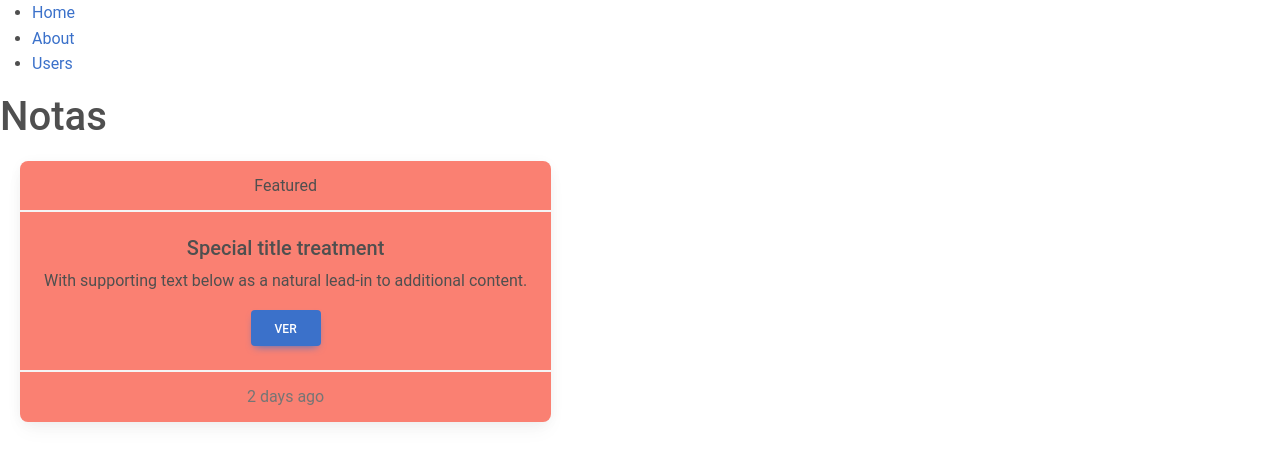
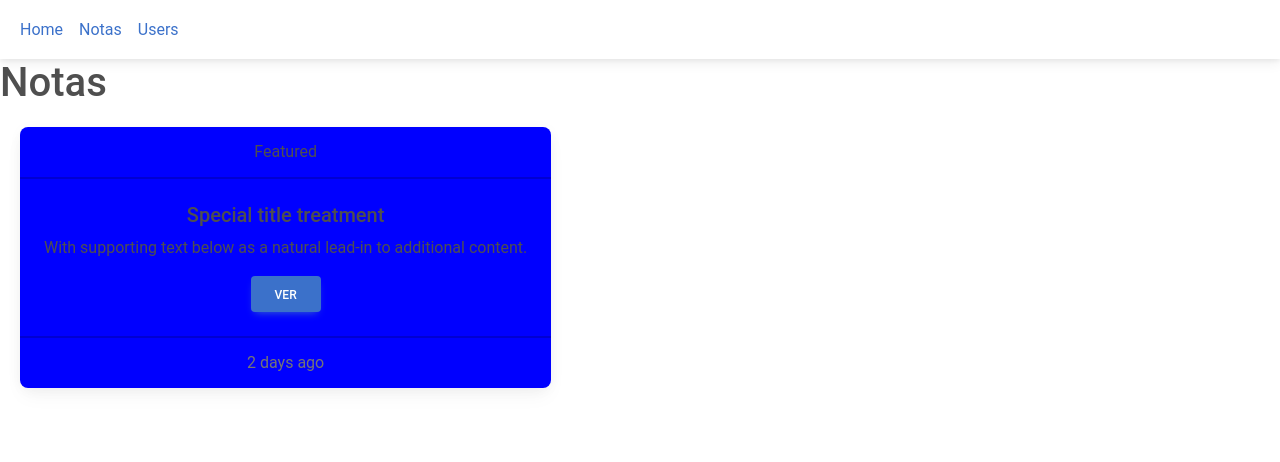
Before and after one commit to pedroluis1992/note, a React (Create React App) app: page /about in a window 1280 px wide. Shown: the top 462 px of the page. Built offline with nearby package versions, Linux system fonts and the light colour scheme.

Commit message:
Add navbar

```diff
--- a/src/App.tsx
+++ b/src/App.tsx
@@ -1,4 +1,4 @@
-import React from 'react';
+import React, { useState } from 'react';
 import './App.css';
 import {
   BrowserRouter as Router,
@@ -8,30 +8,45 @@ import { Routes, Route } from 'react-router-dom';
 import Task from './components/containers/task';
 import 'mdb-react-ui-kit/dist/css/mdb.min.css'
 import Theme from './components/theme/theme';
+import { MDBCollapse, MDBContainer, MDBIcon, MDBNavbar, MDBNavbarItem, MDBNavbarLink, MDBNavbarNav, MDBNavbarToggler } from 'mdb-react-ui-kit';
 function App() {
+  const [showBasic, setShowBasic] = useState(true);
+
   return (
     <Theme>
       <Router>
-        <div>
-          <nav>
-            <ul>
-              <li>
+        <MDBNavbar expand='lg' light bgColor='white'>
+          <MDBContainer fluid>
+            <MDBNavbarToggler
+              onClick={() => setShowBasic(!showBasic)}
+              aria-controls='navbarExample01'
+              aria-expanded='false'
+              aria-label='Toggle navigation'
+            >
+              <MDBIcon fas icon='bars' />
+            </MDBNavbarToggler>
+            <MDBCollapse show={true}>
+              <MDBNavbarNav left className='mb-2 mb-lg-0'>
+                <MDBNavbarItem active>
+                  <MDBNavbarLink aria-current='page' href='#'>
                     <Link to="/">Home</Link>
-              </li>
-              <li>
-                <Link to="/about">About</Link>
-              </li>
-              <li>
+                  </MDBNavbarLink>
+                </MDBNavbarItem>
+                <MDBNavbarLink aria-current='page' href='#'>
+                  <Link to="/about">Notas</Link>
+                </MDBNavbarLink>
+                <MDBNavbarLink aria-current='page' href='#'>
                   <Link to="/users">Users</Link>
-              </li>
-            </ul>
-          </nav>
+                </MDBNavbarLink>
+              </MDBNavbarNav>
+            </MDBCollapse>
+          </MDBContainer>
+        </MDBNavbar>
         <Routes>
           <Route path="/about" element={<Task />} />
           <Route path="/users" element={<h1>Users</h1>} />
           <Route path="/" element={<h1>Home</h1>} />
         </Routes>
-        </div>
       </Router>
     </Theme>
 
--- a/src/components/containers/task/index.tsx
+++ b/src/components/containers/task/index.tsx
@@ -1,6 +1,5 @@
 import React from "react";
 import Card from "../../organisms/Card";
-import Theme from "../../theme/theme";
 
 const Tasks = (props: any) => {
 	return (
@@ -13,6 +12,7 @@ const Tasks = (props: any) => {
 					text="With supporting text below as a natural lead-in to additional content."
 					buttonText={"Ver"}
 					footer={"2 days ago"}
+					background={"blue"}
 				/>
 			</div>
 		</>
--- a/src/components/organisms/Card/index.tsx
+++ b/src/components/organisms/Card/index.tsx
@@ -16,15 +16,16 @@ interface CardProps {
 	title?: string;
 	text: string;
 	buttonText?: any;
+	background?: any;
 }
 
 const StyledMBDCard = styled(MDBCard)`
-${props => `1px solid ${console.log(props.theme)}`};
-	background: salmon;
+	${props => `1px solid ${console.log(props)}`};
+	${props => `background: ${props.background}`};
 `
-const Card = ({ footer, header, title, text, buttonText }: CardProps) => {
+const Card = ({ footer, header, title, text, buttonText, background }: CardProps) => {
 	return (
-		<StyledMBDCard alignment='center'>
+		<StyledMBDCard alignment='center' background={background}>
 				{
 					!!header &&
 					<MDBCardHeader>{header}</MDBCardHeader>
```
Lines whose indentation alone changed are shown as unchanged.
